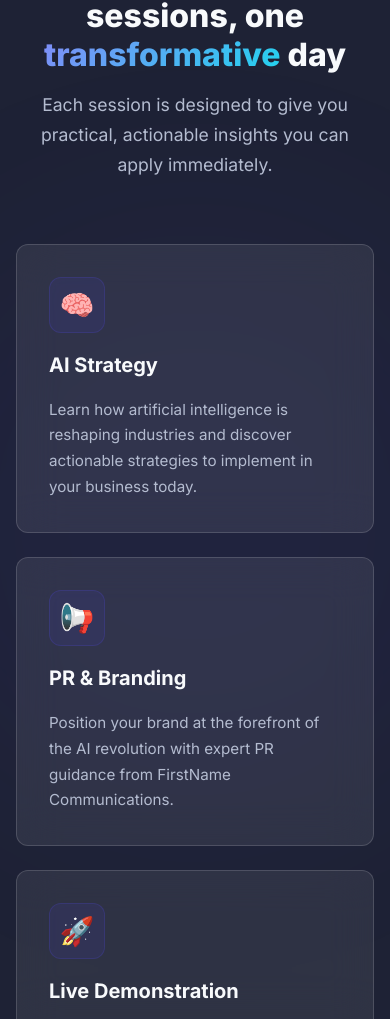
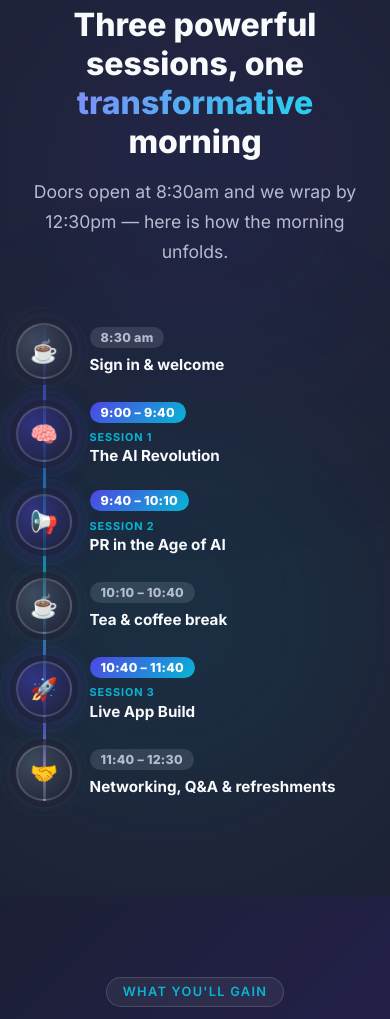
Before and after one commit to kevin21quirk/aibridgelivelabs, a Next.js app: page / in a window 390 px wide. Shown: the part 981-2000 px from the top of the page. Built offline with nearby package versions, Linux system fonts and the light colour scheme; no server answers; the database is empty.

Commit message:
Redesign sessions section into compact responsive schedule timeline reflecting real agenda

```diff
--- a/src/components/HomeAgendaPreview.tsx
+++ b/src/components/HomeAgendaPreview.tsx
@@ -228,7 +228,7 @@ export default function HomeAgendaPreview() {
 
         {/* Full schedule */}
         <div className="glass-panel" style={{ maxWidth: '600px', margin: '0 auto', padding: '1.5rem 2rem' }}>
-          <h3 style={{ fontSize: '1rem', fontWeight: 700, marginBottom: '1rem', textAlign: 'center' }}>Full Day Schedule</h3>
+          <h3 style={{ fontSize: '1rem', fontWeight: 700, marginBottom: '1rem', textAlign: 'center' }}>Event Schedule</h3>
           <div style={{ display: 'flex', flexDirection: 'column', gap: '0.6rem', fontSize: '0.875rem' }}>
             <div style={{ display: 'flex', justifyContent: 'space-between', color: 'var(--text-muted)' }}>
               <span>☕ Sign in &amp; welcome</span><span style={{ fontWeight: 600, color: 'var(--text)' }}>8:30 am</span>
--- a/src/components/HomeFeatures.tsx
+++ b/src/components/HomeFeatures.tsx
@@ -1,50 +1,85 @@
+'use client';
+
+import { useEffect, useRef, useState } from 'react';
+
+interface Stop {
+  time: string;
+  icon: string;
+  tag?: string;
+  title: string;
+  kind: 'session' | 'break';
+}
+
+const schedule: Stop[] = [
+  { time: '8:30 am', icon: '☕', title: 'Sign in & welcome', kind: 'break' },
+  { time: '9:00 – 9:40', icon: '🧠', tag: 'Session 1', title: 'The AI Revolution', kind: 'session' },
+  { time: '9:40 – 10:10', icon: '📢', tag: 'Session 2', title: 'PR in the Age of AI', kind: 'session' },
+  { time: '10:10 – 10:40', icon: '☕', title: 'Tea & coffee break', kind: 'break' },
+  { time: '10:40 – 11:40', icon: '🚀', tag: 'Session 3', title: 'Live App Build', kind: 'session' },
+  { time: '11:40 – 12:30', icon: '🤝', title: 'Networking, Q&A & refreshments', kind: 'break' },
+];
+
 export default function HomeFeatures() {
-  const features = [
-    {
-      icon: '🧠',
-      title: 'AI Strategy',
-      description: 'Learn how artificial intelligence is reshaping industries and discover actionable strategies to implement in your business today.',
-    },
-    {
-      icon: '📢',
-      title: 'PR & Branding',
-      description: 'Position your brand at the forefront of the AI revolution with expert PR guidance from FirstName Communications.',
-    },
-    {
-      icon: '🚀',
-      title: 'Live Demonstration',
-      description: 'Watch a fully functional app built from scratch, live on stage — proving that AI-powered development is the future.',
-    },
-  ];
+  const [visible, setVisible] = useState(false);
+  const scheduleRef = useRef<HTMLDivElement | null>(null);
+
+  useEffect(() => {
+    const node = scheduleRef.current;
+    if (!node) return;
+    const observer = new IntersectionObserver(
+      (entries) => {
+        entries.forEach((entry) => {
+          if (entry.isIntersecting) setVisible(true);
+        });
+      },
+      { threshold: 0.25 }
+    );
+    observer.observe(node);
+    return () => observer.disconnect();
+  }, []);
 
   return (
-    <section style={{ position: 'relative', overflow: 'hidden' }}>
-      {/* Subtle background effect */}
-      <div style={{ position: 'absolute', top: '50%', left: '50%', transform: 'translate(-50%, -50%)', width: '600px', height: '600px', borderRadius: '50%', background: 'rgba(79, 70, 229, 0.05)', filter: 'blur(100px)', pointerEvents: 'none' }} />
+    <section style={{ position: 'relative', overflow: 'hidden', padding: '6rem 0' }}>
+      {/* Ambient background glows */}
+      <div style={{ position: 'absolute', top: '12%', left: '6%', width: '360px', height: '360px', borderRadius: '50%', background: 'rgba(79, 70, 229, 0.12)', filter: 'blur(120px)', pointerEvents: 'none' }} />
+      <div style={{ position: 'absolute', bottom: '8%', right: '6%', width: '400px', height: '400px', borderRadius: '50%', background: 'rgba(6, 182, 212, 0.1)', filter: 'blur(120px)', pointerEvents: 'none' }} />
 
       <div className="container" style={{ position: 'relative', zIndex: 1 }}>
-        <div style={{ textAlign: 'center', marginBottom: '4rem' }}>
+        <div style={{ textAlign: 'center', marginBottom: '3.5rem' }}>
           <div style={{ display: 'inline-flex', alignItems: 'center', gap: '0.5rem', padding: '0.4rem 1rem', background: 'rgba(79,70,229,0.1)', borderRadius: '9999px', border: '1px solid rgba(79,70,229,0.2)', marginBottom: '1rem' }}>
-            <span style={{ fontSize: '0.8rem', fontWeight: 600, color: 'var(--accent)', textTransform: 'uppercase', letterSpacing: '0.1em' }}>What to Expect</span>
+            <span style={{ fontSize: '0.8rem', fontWeight: 600, color: 'var(--accent)', textTransform: 'uppercase', letterSpacing: '0.1em' }}>The Schedule</span>
           </div>
           <h2 style={{ fontSize: 'clamp(2rem, 4vw, 3rem)', fontWeight: 800, marginBottom: '1rem' }}>
-            Three powerful sessions, one <span className="gradient-text">transformative</span> day
+            Three powerful sessions, one <span className="gradient-text">transformative</span> morning
           </h2>
-          <p style={{ color: 'var(--text-muted)', maxWidth: '600px', margin: '0 auto', fontSize: '1.1rem', lineHeight: 1.7 }}>
-            Each session is designed to give you practical, actionable insights you can apply immediately.
+          <p style={{ color: 'var(--text-muted)', maxWidth: '620px', margin: '0 auto', fontSize: '1.1rem', lineHeight: 1.7 }}>
+            Doors open at 8:30am and we wrap by 12:30pm — here is how the morning unfolds.
           </p>
         </div>
 
-        <div style={{ display: 'grid', gridTemplateColumns: 'repeat(auto-fit, minmax(300px, 1fr))', gap: '1.5rem' }}>
-          {features.map((feature, i) => (
-            <div key={i} className="card" style={{ display: 'flex', flexDirection: 'column', gap: '1.25rem', padding: '2rem' }}>
-              <div style={{ width: '3.5rem', height: '3.5rem', display: 'flex', alignItems: 'center', justifyContent: 'center', fontSize: '1.75rem', background: 'rgba(79,70,229,0.1)', borderRadius: '12px', border: '1px solid rgba(79,70,229,0.2)' }}>
-                {feature.icon}
-              </div>
-              <h3 style={{ fontSize: '1.25rem', fontWeight: 700 }}>{feature.title}</h3>
-              <p style={{ color: 'var(--text-muted)', lineHeight: 1.7, fontSize: '0.95rem' }}>{feature.description}</p>
-            </div>
-          ))}
+        <div ref={scheduleRef} className={`schedule ${visible ? 'is-visible' : ''}`}>
+          <div className="schedule-track">
+            <div className="schedule-line" />
+            {schedule.map((stop, i) => {
+              const pos = i % 2 === 0 ? 'top' : 'bottom';
+              const card = (
+                <div className={`schedule-card ${stop.kind === 'break' ? 'is-break' : ''}`}>
+                  <span className="schedule-time">{stop.time}</span>
+                  {stop.tag && <span className="schedule-tag">{stop.tag}</span>}
+                  <span className="schedule-title">{stop.title}</span>
+                </div>
+              );
+              return (
+                <div key={i} className="schedule-item" style={{ transitionDelay: `${i * 0.09}s` }}>
+                  <div className="schedule-slot top">{pos === 'top' ? card : null}</div>
+                  <div className={`schedule-node ${stop.kind === 'break' ? 'is-break' : ''}`}>
+                    <span>{stop.icon}</span>
+                  </div>
+                  <div className="schedule-slot bottom">{pos === 'bottom' ? card : null}</div>
+                </div>
+              );
+            })}
+          </div>
         </div>
       </div>
     </section>
--- a/src/styles/globals.css
+++ b/src/styles/globals.css
@@ -323,3 +323,213 @@ section {
     padding: 0 1rem;
   }
 }
+
+/* ===== Event Schedule Timeline ===== */
+.schedule {
+  position: relative;
+  max-width: 1080px;
+  margin: 0 auto;
+}
+
+/* Shared node pulse + pop */
+@keyframes nodePulse {
+  0% { transform: scale(0.85); opacity: 0.8; }
+  70% { transform: scale(1.4); opacity: 0; }
+  100% { opacity: 0; }
+}
+@keyframes nodePop {
+  0% { transform: scale(0); }
+  100% { transform: scale(1); }
+}
+
+.schedule-track {
+  position: relative;
+  display: flex;
+  justify-content: space-between;
+  align-items: stretch;
+}
+
+/* Horizontal flowing line (desktop) */
+.schedule-line {
+  position: absolute;
+  left: 0;
+  right: 0;
+  top: 50%;
+  height: 3px;
+  transform: translateY(-50%);
+  background: linear-gradient(90deg,
+    rgba(79, 70, 229, 0) 0%,
+    rgba(79, 70, 229, 0.6) 8%,
+    rgba(6, 182, 212, 0.7) 50%,
+    rgba(139, 92, 246, 0.6) 92%,
+    rgba(139, 92, 246, 0) 100%);
+  border-radius: 3px;
+  overflow: hidden;
+}
+.schedule-line::after {
+  content: '';
+  position: absolute;
+  top: 0;
+  bottom: 0;
+  width: 140px;
+  background: linear-gradient(90deg, transparent, rgba(255, 255, 255, 0.85), transparent);
+  filter: blur(1px);
+  animation: scheduleFlowH 3.6s linear infinite;
+}
+@keyframes scheduleFlowH {
+  0% { left: -140px; }
+  100% { left: 100%; }
+}
+
+.schedule-item {
+  position: relative;
+  flex: 1 1 0;
+  display: flex;
+  flex-direction: column;
+  align-items: center;
+  min-width: 0;
+  opacity: 0;
+  transform: translateY(22px);
+  transition: opacity 0.6s ease, transform 0.6s ease;
+}
+.schedule.is-visible .schedule-item {
+  opacity: 1;
+  transform: translateY(0);
+}
+
+.schedule-slot {
+  height: 150px;
+  width: 100%;
+  display: flex;
+  justify-content: center;
+  padding: 0 0.4rem;
+}
+.schedule-slot.top { align-items: flex-end; padding-bottom: 1.15rem; }
+.schedule-slot.bottom { align-items: flex-start; padding-top: 1.15rem; }
+
+.schedule-node {
+  position: relative;
+  width: 60px;
+  height: 60px;
+  border-radius: 50%;
+  display: flex;
+  align-items: center;
+  justify-content: center;
+  font-size: 1.55rem;
+  background: radial-gradient(circle at 30% 30%, rgba(79, 70, 229, 0.4), rgba(30, 34, 53, 0.95));
+  border: 2px solid rgba(255, 255, 255, 0.16);
+  box-shadow: 0 0 0 6px rgba(30, 34, 53, 0.7), 0 0 24px rgba(79, 70, 229, 0.5);
+  z-index: 2;
+  flex-shrink: 0;
+}
+.schedule-node.is-break {
+  background: radial-gradient(circle at 30% 30%, rgba(148, 163, 184, 0.28), rgba(30, 34, 53, 0.95));
+  box-shadow: 0 0 0 6px rgba(30, 34, 53, 0.7), 0 0 16px rgba(148, 163, 184, 0.3);
+}
+.schedule-node::before {
+  content: '';
+  position: absolute;
+  inset: -8px;
+  border-radius: 50%;
+  border: 1px solid rgba(6, 182, 212, 0.45);
+  animation: nodePulse 2.8s ease-out infinite;
+}
+.schedule-node.is-break::before { border-color: rgba(148, 163, 184, 0.35); }
+.schedule.is-visible .schedule-node {
+  animation: nodePop 0.6s cubic-bezier(0.34, 1.56, 0.64, 1) both;
+}
+
+.schedule-card {
+  text-align: center;
+  max-width: 185px;
+  transition: transform 0.3s ease;
+}
+.schedule-item:hover .schedule-card { transform: translateY(-3px); }
+.schedule-time {
+  display: inline-block;
+  font-size: 0.78rem;
+  font-weight: 800;
+  letter-spacing: 0.02em;
+  color: #fff;
+  background: linear-gradient(135deg, var(--primary), var(--accent));
+  padding: 3px 11px;
+  border-radius: 9999px;
+  margin-bottom: 0.45rem;
+  white-space: nowrap;
+}
+.schedule-card.is-break .schedule-time {
+  background: rgba(148, 163, 184, 0.2);
+  color: var(--text-muted);
+}
+.schedule-tag {
+  display: block;
+  font-size: 0.68rem;
+  color: var(--accent);
+  font-weight: 700;
+  text-transform: uppercase;
+  letter-spacing: 0.08em;
+  margin-bottom: 0.15rem;
+}
+.schedule-title {
+  display: block;
+  font-size: 0.95rem;
+  font-weight: 700;
+  line-height: 1.35;
+}
+
+/* ===== Tablet / Mobile: vertical timeline ===== */
+@media (max-width: 900px) {
+  .schedule { max-width: 440px; }
+  .schedule-track {
+    flex-direction: column;
+    gap: 1.4rem;
+  }
+  .schedule-line {
+    left: 27px;
+    right: auto;
+    top: 0;
+    bottom: 0;
+    width: 3px;
+    height: auto;
+    transform: none;
+    background: linear-gradient(180deg,
+      rgba(79, 70, 229, 0) 0%,
+      rgba(79, 70, 229, 0.6) 8%,
+      rgba(6, 182, 212, 0.7) 50%,
+      rgba(139, 92, 246, 0.6) 92%,
+      rgba(139, 92, 246, 0) 100%);
+  }
+  .schedule-line::after {
+    width: auto;
+    left: 0;
+    right: 0;
+    top: 0;
+    bottom: auto;
+    height: 140px;
+    background: linear-gradient(180deg, transparent, rgba(255, 255, 255, 0.85), transparent);
+    animation: scheduleFlowV 3.6s linear infinite;
+  }
+  @keyframes scheduleFlowV {
+    0% { top: -140px; }
+    100% { top: 100%; }
+  }
+  .schedule-item {
+    flex-direction: row;
+    align-items: center;
+    gap: 1.1rem;
+    width: 100%;
+  }
+  .schedule-slot { display: contents; }
+  .schedule-node {
+    order: 0;
+    width: 56px;
+    height: 56px;
+    font-size: 1.4rem;
+  }
+  .schedule-card {
+    order: 1;
+    text-align: left;
+    max-width: none;
+    flex: 1;
+  }
+}
```
